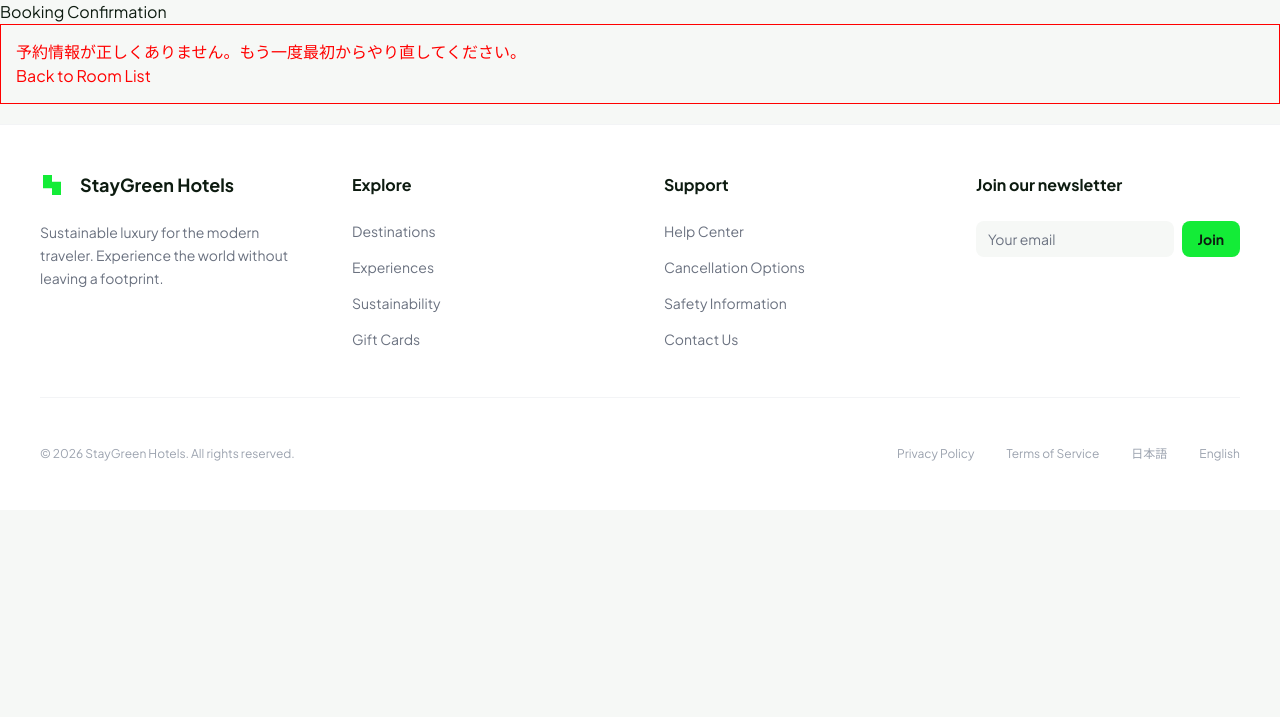
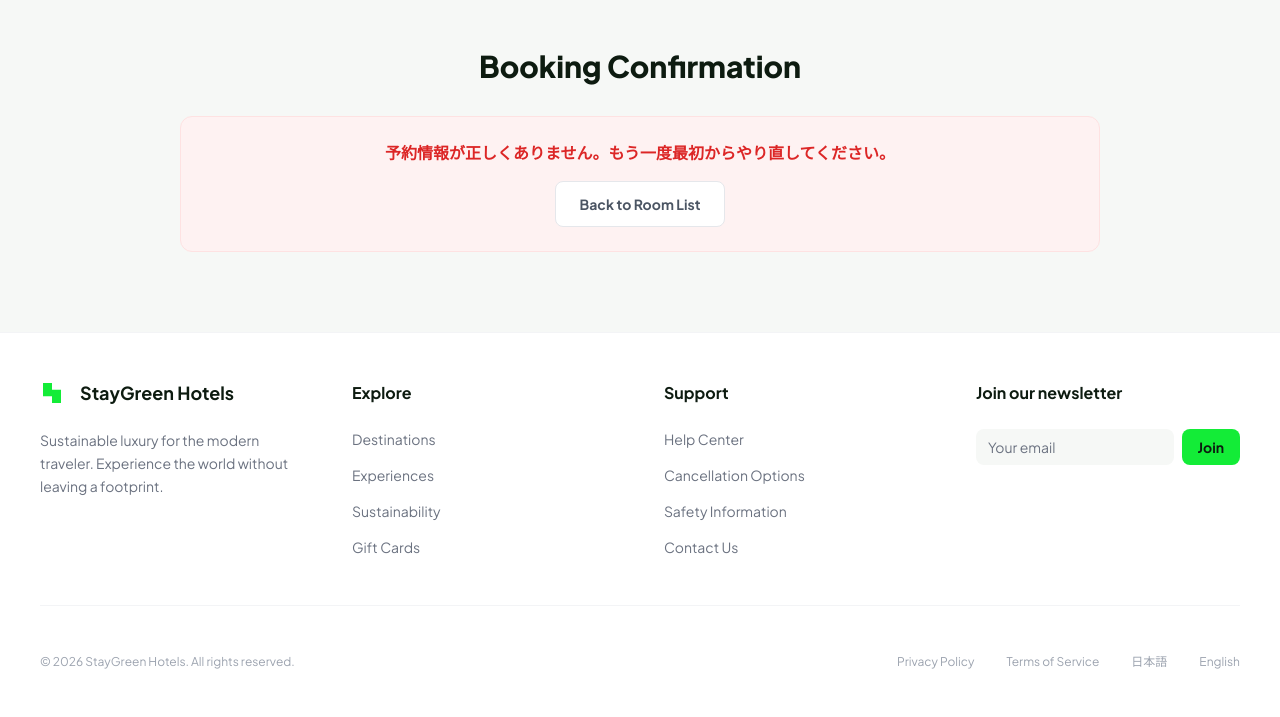
Before and after one commit to dokuh6/test_sys, a PHP site: page /book.php in a window 1280 px wide. Shown: the part 65-782 px from the top of the page. Run offline with PHP 8.4, Linux system fonts and the light colour scheme; some libraries are stand-ins or nearby versions.

Commit message:
Redesign Booking Flow (book.php, confirm.php) with StayGreen style

```diff
--- a/book.php
+++ b/book.php
@@ -1,10 +1,10 @@
 <?php
 require_once 'includes/header.php';
 
-// --- POSTリクエスト処理 (フォームが送信された場合) ---
+// --- POST Request Handling ---
 if ($_SERVER['REQUEST_METHOD'] === 'POST') {
     validate_csrf_token();
-    // 1. 入力値の取得と検証
+    // 1. Get and Validate Inputs
     $room_id = filter_input(INPUT_POST, 'room_id', FILTER_VALIDATE_INT);
     $check_in = filter_input(INPUT_POST, 'check_in');
     $check_out = filter_input(INPUT_POST, 'check_out');
@@ -12,7 +12,7 @@ if ($_SERVER['REQUEST_METHOD'] === 'POST') {
     $total_price = filter_input(INPUT_POST, 'total_price', FILTER_VALIDATE_FLOAT);
     $guest_name = filter_input(INPUT_POST, 'guest_name');
     $guest_email = filter_input(INPUT_POST, 'guest_email', FILTER_VALIDATE_EMAIL);
-    // 電話番号のバリデーション (簡易的なチェック: 数字とハイフンのみ、10桁以上)
+    // Phone validation
     $guest_tel = filter_input(INPUT_POST, 'guest_tel');
     if ($guest_tel && !preg_match('/^[0-9\-]{10,}$/', $guest_tel)) {
         $guest_tel = false;
@@ -30,13 +30,12 @@ if ($_SERVER['REQUEST_METHOD'] === 'POST') {
         try {
             $dbh->beginTransaction();
 
-            // 2. 排他制御: 部屋レコードをロックして、同時処理を防ぐ
-            // これにより、同時に同じ部屋に対して予約処理が走っても、片方が待機状態になる
+            // 2. Lock Room
             $sql_lock = "SELECT id FROM rooms WHERE id = :room_id FOR UPDATE";
             $stmt_lock = $dbh->prepare($sql_lock);
             $stmt_lock->execute([':room_id' => $room_id]);
 
-            // 3. 二重予約のチェック
+            // 3. Double Booking Check
             $sql_check = "SELECT b.id FROM bookings b
                           JOIN booking_rooms br ON b.id = br.booking_id
                           WHERE br.room_id = :room_id
@@ -54,11 +53,9 @@ if ($_SERVER['REQUEST_METHOD'] === 'POST') {
                 throw new Exception("申し訳ございませんが、タッチの差で他の方が予約されました。別の日程で再度お試しください。");
             }
 
-            // 4. bookingsテーブルへの登録
+            // 4. Insert Booking
             $user_id = isset($_SESSION['user']['id']) ? $_SESSION['user']['id'] : null;
-            // トークン生成
             $booking_token = bin2hex(random_bytes(32));
-            // 予約番号生成 (YYYYMMDD-XXXXXXXX)
             $booking_number = date('Ymd') . '-' . strtoupper(bin2hex(random_bytes(4)));
 
             $sql_bookings = "INSERT INTO bookings (booking_token, booking_number, user_id, guest_name, guest_email, check_in_date, check_out_date, num_guests, total_price, status) VALUES (:booking_token, :booking_number, :user_id, :guest_name, :guest_email, :check_in_date, :check_out_date, :num_guests, :total_price, 'confirmed')";
@@ -76,51 +73,41 @@ if ($_SERVER['REQUEST_METHOD'] === 'POST') {
             ]);
             $booking_id = $dbh->lastInsertId();
 
-            // booking_roomsテーブルへの登録
+            // Insert Booking Rooms
             $sql_br = "INSERT INTO booking_rooms (booking_id, room_id) VALUES (:booking_id, :room_id)";
             $stmt_br = $dbh->prepare($sql_br);
             $stmt_br->execute([':booking_id' => $booking_id, ':room_id' => $room_id]);
 
             $dbh->commit();
 
-            // 5. 完了ページへのリダイレクト (ユーザー待機時間を減らすため、メール送信前にレスポンスを返す)
-            // セッションに予約IDを保存して、confirm.phpでの閲覧権限とする（後方互換性のため残す）
+            // 5. Redirect
             if (session_status() === PHP_SESSION_NONE) {
                 session_start();
             }
             $_SESSION['last_booking_id'] = $booking_id;
-            // セッションロックを解放
             session_write_close();
 
-            // トークン付きURLへリダイレクト
             header("Location: confirm.php?token=" . $booking_token);
-            // コンテンツ長を0にして、ボディがないことを伝える
             header("Content-Length: 0");
             header("Connection: close");
 
-            // 出力バッファをクリアしてフラッシュし、ブラウザにレスポンスを完了させる
             while (ob_get_level()) {
                 ob_end_clean();
             }
             flush();
 
-            // FastCGI環境の場合、リクエストをここで終了させる
             if (function_exists('fastcgi_finish_request')) {
                 fastcgi_finish_request();
             }
 
-            // --- ここからバックグラウンド処理 ---
-            // ユーザーが切断してもスクリプトの実行を継続する
+            // --- Background Process ---
             ignore_user_abort(true);
-            set_time_limit(0); // タイムアウト防止
+            set_time_limit(0);
 
-            // 4. 予約確認メールの送信
             send_booking_confirmation_email($booking_id, $dbh);
 
-            // 管理者へ通知メール送信
-            // (簡易的な実装: エラーハンドリングは最小限)
+            // Admin Notification
             try {
-                // 管理者メールアドレス
                 $admin_email = defined('ADMIN_EMAIL') ? ADMIN_EMAIL : 'admin@example.com';
                 $admin_subject = '【新規予約】予約が入りました (' . $booking_number . ')';
                 $admin_body = "新しい予約が入りました。\n\n";
@@ -134,13 +121,10 @@ if ($_SERVER['REQUEST_METHOD'] === 'POST') {
                 $admin_headers .= "Content-Type: text/plain; charset=UTF-8\r\n";
 
                 $admin_mail_result = mb_send_mail($admin_email, $admin_subject, $admin_body, $admin_headers);
-
-                // ログ記録
                 log_email_history($admin_email, $admin_subject, $admin_body, $admin_headers, $admin_mail_result ? 'success' : 'failure', $admin_mail_result ? '' : 'mb_send_mail returned false', $dbh);
 
             } catch (Exception $e) {
                 error_log("Admin email failed: " . $e->getMessage());
-                // 管理者メール送信失敗のログも記録（変数が定義されている場合）
                  if (isset($admin_email) && isset($admin_subject)) {
                      log_email_history($admin_email, $admin_subject, isset($admin_body) ? $admin_body : '', isset($admin_headers) ? $admin_headers : '', 'failure', $e->getMessage(), $dbh);
                 }
@@ -150,19 +134,16 @@ if ($_SERVER['REQUEST_METHOD'] === 'POST') {
 
         } catch (Exception $e) {
             $dbh->rollBack();
-            // エラーをセッションに保存して、フォームページにリダイレクトして表示するなど、より親切なエラー処理が考えられる
             die("予約処理中にエラーが発生しました: " . h($e->getMessage()));
         }
     } else {
-        // バリデーションエラーがある場合 (この実装では単純化のためdieで停止)
         die("入力エラー: " . h(implode(", ", $post_errors)));
     }
 }
 
 
-// --- GETリクエスト処理 (ページの初期表示) ---
+// --- GET Request Handling ---
 
-// 1. URLから情報を取得・検証
 $room_id = filter_input(INPUT_GET, 'id', FILTER_VALIDATE_INT);
 $check_in = filter_input(INPUT_GET, 'check_in');
 $check_out = filter_input(INPUT_GET, 'check_out');
@@ -177,10 +158,9 @@ if (!$room_id || !$check_in || !$check_out || !$num_guests) {
     }
 }
 
-// 2. 部屋情報を取得
 if (empty($errors)) {
     try {
-        $sql = "SELECT r.id, r.name, r.price, rt.capacity FROM rooms r JOIN room_types rt ON r.room_type_id = rt.id WHERE r.id = :id";
+        $sql = "SELECT r.id, r.name, r.name_en, r.price, rt.capacity FROM rooms r JOIN room_types rt ON r.room_type_id = rt.id WHERE r.id = :id";
         $stmt = $dbh->prepare($sql);
         $stmt->bindParam(':id', $room_id, PDO::PARAM_INT);
         $stmt->execute();
@@ -197,7 +177,6 @@ if (empty($errors)) {
     }
 }
 
-// 3. 料金計算
 if (empty($errors)) {
     $datetime1 = new DateTime($check_in);
     $datetime2 = new DateTime($check_out);
@@ -206,7 +185,6 @@ if (empty($errors)) {
     $total_price = $nights * $room['price'];
 }
 
-// 4. ユーザー情報の取得（ログイン時）
 $default_name = '';
 $default_email = '';
 $default_tel = '';
@@ -225,7 +203,6 @@ if (isset($_SESSION['user']['id'])) {
             $default_tel = $user_info['phone'];
         }
     } catch (PDOException $e) {
-        // エラーが発生しても、予約処理自体は続行させる（自動入力が失敗するだけ）
         error_log("User fetch failed in book.php: " . $e->getMessage());
     }
 }
@@ -234,81 +211,104 @@ if (isset($_SESSION['user']['id'])) {
 <?php
 $csrf_token = generate_csrf_token();
 ?>
-<style>
-.booking-summary, .customer-form {
-    max-width: 600px;
-    margin: 20px auto;
-    padding: 20px;
-    border: 1px solid #ddd;
-    border-radius: 5px;
-    background-color: #f9f9f9;
-}
-.booking-summary ul { list-style: none; padding: 0; }
-.booking-summary li { margin-bottom: 10px; font-size: 1.1rem; }
-.total-price { font-size: 1.5rem; font-weight: bold; color: #d9534f; text-align: right; }
-.form-group { margin-bottom: 15px; }
-.form-group label { display: block; margin-bottom: 5px; }
-.form-group input { width: 100%; padding: 8px; border: 1px solid #ccc; border-radius: 4px; box-sizing: border-box; }
-</style>
 
-<h2><?php echo h(t('booking_title')); ?></h2>
+<main class="max-w-[1000px] mx-auto w-full px-4 lg:px-10 py-12">
+    <h2 class="text-3xl font-extrabold text-[#0d1b10] dark:text-white mb-8 text-center"><?php echo h(t('booking_title')); ?></h2>
 
     <?php if (!empty($errors)): ?>
-    <div class="errors" style="color: red; border: 1px solid red; padding: 15px; margin-bottom: 20px;">
+        <div class="bg-red-50 dark:bg-red-900/10 border border-red-100 dark:border-red-900/20 rounded-xl p-6 mb-8 text-center">
             <?php foreach ($errors as $error): ?>
-            <p><?php echo h($error); ?></p>
+                <p class="text-red-600 dark:text-red-400 font-bold mb-2"><?php echo h($error); ?></p>
             <?php endforeach; ?>
-        <p><a href="rooms.php" class="btn"><?php echo h(t('btn_back_to_rooms')); ?></a></p>
+            <div class="mt-4">
+                <a href="rooms.php" class="inline-block px-6 py-3 bg-white border border-gray-200 rounded-lg text-sm font-bold text-gray-600 hover:bg-gray-50 transition-colors"><?php echo h(t('btn_back_to_rooms')); ?></a>
+            </div>
         </div>
     <?php else: ?>
-    <div class="booking-summary">
-        <h3><?php echo h(t('booking_summary_title')); ?></h3>
-        <ul>
-            <li><strong><?php echo h(t('booking_info_room')); ?>:</strong> <?php echo h($room['name']); ?></li>
-            <li><strong><?php echo h(t('booking_info_check_in')); ?>:</strong> <?php echo h($check_in); ?></li>
-            <li><strong><?php echo h(t('booking_info_check_out')); ?>:</strong> <?php echo h($check_out); ?></li>
-            <li><strong><?php echo h(t('booking_info_nights')); ?>:</strong> <?php echo h(t('booking_info_nights_count', $nights)); ?></li>
-            <li><strong><?php echo h(t('booking_info_guests')); ?>:</strong> <?php echo h(t('room_capacity_people', $num_guests)); ?></li>
+        <div class="grid grid-cols-1 md:grid-cols-3 gap-8">
+            <!-- Booking Summary Card -->
+            <div class="md:col-span-1 order-2 md:order-1">
+                <div class="bg-white dark:bg-[#1a301d] p-6 rounded-xl shadow-sm border border-gray-100 dark:border-[#223a26] sticky top-24">
+                    <h3 class="text-xl font-bold text-[#0d1b10] dark:text-white mb-6 pb-4 border-b border-gray-100 dark:border-[#2a452e]"><?php echo h(t('booking_summary_title')); ?></h3>
+                    <ul class="space-y-4 text-sm">
+                        <li>
+                            <span class="block text-gray-500 dark:text-gray-400 text-xs uppercase font-bold mb-1"><?php echo h(t('booking_info_room')); ?></span>
+                            <span class="font-bold text-[#0d1b10] dark:text-white"><?php echo h($current_lang === 'en' && !empty($room['name_en']) ? $room['name_en'] : $room['name']); ?></span>
+                        </li>
+                        <li>
+                            <span class="block text-gray-500 dark:text-gray-400 text-xs uppercase font-bold mb-1"><?php echo h(t('booking_info_check_in')); ?></span>
+                            <span class="font-bold text-[#0d1b10] dark:text-white"><?php echo h($check_in); ?></span>
+                        </li>
+                        <li>
+                            <span class="block text-gray-500 dark:text-gray-400 text-xs uppercase font-bold mb-1"><?php echo h(t('booking_info_check_out')); ?></span>
+                            <span class="font-bold text-[#0d1b10] dark:text-white"><?php echo h($check_out); ?></span>
+                        </li>
+                        <li>
+                            <span class="block text-gray-500 dark:text-gray-400 text-xs uppercase font-bold mb-1"><?php echo h(t('booking_info_nights')); ?></span>
+                            <span class="font-bold text-[#0d1b10] dark:text-white"><?php echo h(t('booking_info_nights_count', $nights)); ?></span>
+                        </li>
+                        <li>
+                            <span class="block text-gray-500 dark:text-gray-400 text-xs uppercase font-bold mb-1"><?php echo h(t('booking_info_guests')); ?></span>
+                            <span class="font-bold text-[#0d1b10] dark:text-white"><?php echo h(t('room_capacity_people', $num_guests)); ?></span>
+                        </li>
                     </ul>
-        <hr>
-        <p class="total-price"><?php echo h(t('booking_info_total_price')); ?>: ¥<?php echo h(number_format($total_price)); ?></p>
+                    <div class="mt-6 pt-6 border-t border-gray-100 dark:border-[#2a452e] flex justify-between items-center">
+                        <span class="font-bold text-[#0d1b10] dark:text-white"><?php echo h(t('booking_info_total_price')); ?></span>
+                        <span class="text-2xl font-extrabold text-[#d9534f]">¥<?php echo h(number_format($total_price)); ?></span>
+                    </div>
+                </div>
             </div>
 
-    <div class="customer-form">
-        <h3><?php echo h(t('booking_customer_form_title')); ?></h3>
-        <form action="book.php" method="POST" id="bookingForm">
+            <!-- Customer Form -->
+            <div class="md:col-span-2 order-1 md:order-2">
+                <div class="bg-white dark:bg-[#1a301d] p-8 rounded-xl shadow-sm border border-gray-100 dark:border-[#223a26]">
+                    <h3 class="text-xl font-bold text-[#0d1b10] dark:text-white mb-6"><?php echo h(t('booking_customer_form_title')); ?></h3>
+
+                    <form action="book.php" method="POST" id="bookingForm" class="space-y-6">
                         <input type="hidden" name="csrf_token" value="<?php echo h($csrf_token); ?>">
-            <!-- 予約情報をhiddenフィールドで渡す -->
                         <input type="hidden" name="room_id" value="<?php echo h($room_id); ?>">
                         <input type="hidden" name="check_in" value="<?php echo h($check_in); ?>">
                         <input type="hidden" name="check_out" value="<?php echo h($check_out); ?>">
                         <input type="hidden" name="num_guests" value="<?php echo h($num_guests); ?>">
                         <input type="hidden" name="total_price" value="<?php echo h($total_price); ?>">
 
-            <div class="form-group">
-                <label for="guest_name"><?php echo h(t('form_name')); ?></label>
-                <input type="text" id="guest_name" name="guest_name" value="<?php echo h($default_name); ?>" required>
+                        <div>
+                            <label for="guest_name" class="block text-sm font-bold text-[#0d1b10] dark:text-white mb-2"><?php echo h(t('form_name')); ?> <span class="text-red-500">*</span></label>
+                            <input type="text" id="guest_name" name="guest_name" value="<?php echo h($default_name); ?>" required class="w-full bg-[#f6f8f6] dark:bg-[#102213] border border-gray-200 dark:border-[#2a452e] rounded-lg px-4 py-3 focus:ring-2 focus:ring-primary focus:border-transparent outline-none transition-all placeholder-gray-400" placeholder="e.g. Taro Yamada">
                         </div>
-            <div class="form-group">
-                <label for="guest_email"><?php echo h(t('form_email')); ?></label>
-                <input type="email" id="guest_email" name="guest_email" value="<?php echo h($default_email); ?>" required>
+
+                        <div>
+                            <label for="guest_email" class="block text-sm font-bold text-[#0d1b10] dark:text-white mb-2"><?php echo h(t('form_email')); ?> <span class="text-red-500">*</span></label>
+                            <input type="email" id="guest_email" name="guest_email" value="<?php echo h($default_email); ?>" required class="w-full bg-[#f6f8f6] dark:bg-[#102213] border border-gray-200 dark:border-[#2a452e] rounded-lg px-4 py-3 focus:ring-2 focus:ring-primary focus:border-transparent outline-none transition-all placeholder-gray-400" placeholder="e.g. taro@example.com">
                         </div>
-            <div class="form-group">
-                <label for="guest_tel"><?php echo h(t('form_tel')); ?></label>
-                <input type="tel" id="guest_tel" name="guest_tel" value="<?php echo h($default_tel); ?>" required>
+
+                        <div>
+                            <label for="guest_tel" class="block text-sm font-bold text-[#0d1b10] dark:text-white mb-2"><?php echo h(t('form_tel')); ?> <span class="text-red-500">*</span></label>
+                            <input type="tel" id="guest_tel" name="guest_tel" value="<?php echo h($default_tel); ?>" required class="w-full bg-[#f6f8f6] dark:bg-[#102213] border border-gray-200 dark:border-[#2a452e] rounded-lg px-4 py-3 focus:ring-2 focus:ring-primary focus:border-transparent outline-none transition-all placeholder-gray-400" placeholder="e.g. 090-1234-5678">
                         </div>
-            <hr>
-            <button type="submit" class="btn" id="submitBtn"><?php echo h(t('btn_confirm_booking')); ?></button>
+
+                        <div class="pt-6 border-t border-gray-100 dark:border-[#2a452e]">
+                            <button type="submit" id="submitBtn" class="w-full bg-primary hover:bg-opacity-90 text-[#0d1b10] py-4 rounded-xl font-bold text-lg transition-all shadow-lg shadow-primary/20 flex items-center justify-center gap-2">
+                                <span class="material-symbols-outlined">check_circle</span>
+                                <?php echo h(t('btn_confirm_booking')); ?>
+                            </button>
+                            <p class="text-center text-xs text-gray-500 mt-4">By clicking the button, you agree to our Terms of Service.</p>
+                        </div>
                     </form>
                 </div>
+            </div>
+        </div>
+
         <script>
             document.getElementById('bookingForm').addEventListener('submit', function() {
                 var btn = document.getElementById('submitBtn');
                 btn.disabled = true;
-            btn.innerText = '<?php echo h(t('processing_wait')); ?>...'; // 言語ファイルに対応させる場合、または '処理中...'
+                btn.innerHTML = '<span class="material-symbols-outlined animate-spin">progress_activity</span> <?php echo h(t('processing_wait')); ?>...';
+                btn.classList.add('opacity-70', 'cursor-not-allowed');
             });
         </script>
     <?php endif; ?>
+</main>
 
 <?php
 require_once 'includes/footer.php';
```
Also changed, not shown: confirm.php (+81 -54 lines). Lines whose indentation alone changed are shown as unchanged.
